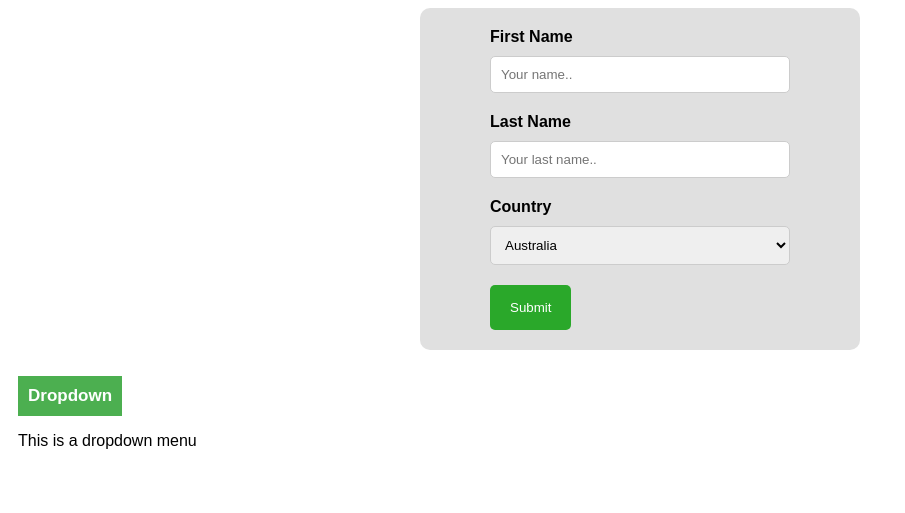
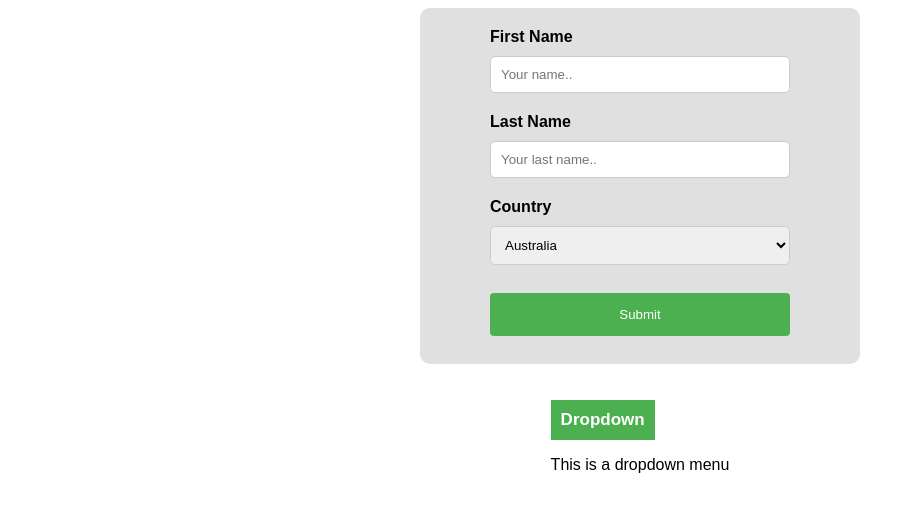
Before and after one commit to NadiaAhmed15/Assignment10, a plain HTML site: page index.html in a window 1280 px wide. Shown: the whole page, without its empty margins (0-905 px from the left). Drawn offline with Linux system fonts and the light colour scheme.

Commit message:
Update styles10.css

```diff
--- a/styles10.css
+++ b/styles10.css
@@ -35,12 +35,15 @@ select {
 }
 
 input[type="submit"] {
-    background-color:rgb(42, 168, 42);
+    background-color: #4CAF50;
     color: white;
-    padding: 15px 20px;
+    padding: 14px 20px;
+    margin: 8px 0;
     border: none;
-    border-radius: 5px;
+
+    border-radius: 4px;
     cursor: pointer;
+    width: 100%;
 }
 
 input[type="submit"]:hover {
@@ -51,9 +54,11 @@ input[type="submit"]:hover {
 
     flex-direction: column;
     background-color: white;
-    padding: 10px;
     margin-top: 5px;
     width: fit-content;
+    padding: 20px;
+    max-width: 400px;
+    margin: 0 auto;
 }
 
 .dropdown-container label {
@@ -63,6 +68,7 @@ input[type="submit"]:hover {
     color: white;
     font-size: 17px;
     border: none;
+
 }
 
 .options {
```
